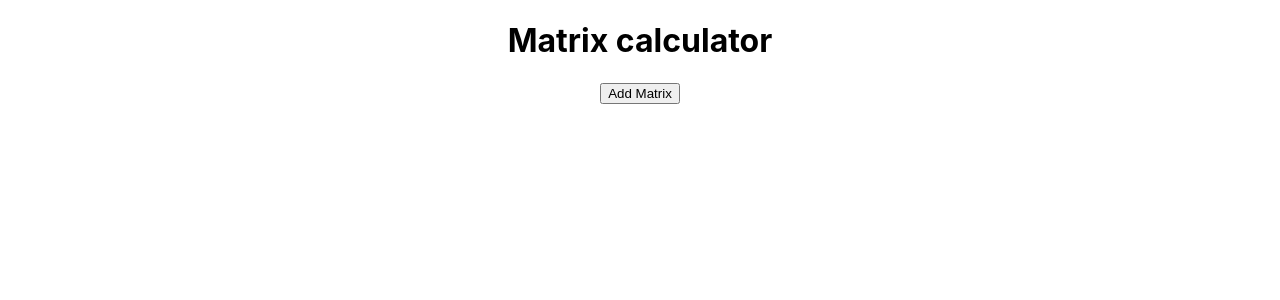
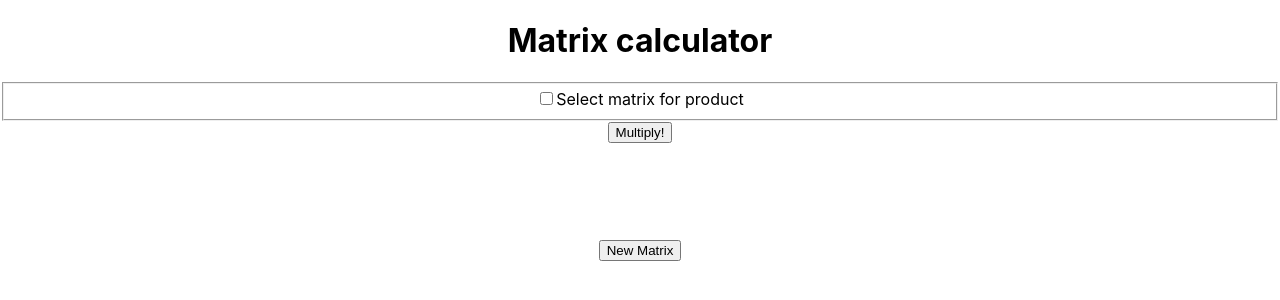
Before and after one commit to NickTaykey/matrix-lab, a React (Create React App) app: page / in a window 1280 px wide. Shown: the top 300 px of the page. Built offline with nearby package versions, Linux system fonts and the light colour scheme.

Commit message:
Implement matrix selection strategy for product

```diff
--- a/src/Matrix.js
+++ b/src/Matrix.js
@@ -40,11 +40,23 @@ const Matrix = (props) => {
       style={{
         display: 'inline-flex',
         flexDirection: 'column',
-        border: '1px solid gray',
-        padding: '16px',
+        padding: '2rem',
+        margin: '2rem',
         border: `5px solid ${props.color}`,
       }}
     >
+      {props.isSelectionModeOn && (
+        <input
+          type="checkbox"
+          checked={props.selected}
+          onChange={() => {
+            props.dispatchMatrixArray({
+              type: 'TOGGLE_MATRIX_SELECTION_STATE',
+              payload: { id: props.id },
+            });
+          }}
+        />
+      )}
       <header style={{ display: 'flex', justifyContent: 'center' }}>
         <fieldset>
           <label htmlFor="rows-input">Rows</label>
--- /dev/null
+++ b/src/MatrixSelectionMenu.js
@@ -0,0 +1,32 @@
+const MatrixSelectionMenu = ({ toggleSelectionMode, matrixArray }) => (
+  <header>
+    <fieldset>
+      <input
+        onClick={() => toggleSelectionMode((current) => !current)}
+        id="matrix-seletion-toggler"
+        type="checkbox"
+      />
+      <label htmlFor="matrix-seletion-toggler">Select matrix for product</label>
+    </fieldset>
+    <section>
+      {matrixArray
+        .filter((m) => m.selected)
+        .map((m) => (
+          <span
+            key={m.color}
+            style={{
+              backgroundColor: m.color,
+              display: 'inline-block',
+              borderRadius: '100%',
+              width: '25px',
+              height: '25px',
+              marginRight: '5px',
+            }}
+          ></span>
+        ))}
+    </section>
+    <button>Multiply!</button>
+  </header>
+);
+
+export default MatrixSelectionMenu;
--- a/src/Menu.js
+++ b/src/Menu.js
@@ -1,9 +1,11 @@
 import matrixArrayReducer from './menu_helpers';
-import { useReducer } from 'react';
+import { useReducer, useState } from 'react';
 import Matrix from './Matrix';
+import MatrixSelectionMenu from './MatrixSelectionMenu';
 
 const Menu = () => {
   const [matrixArray, dispatchMatrixArray] = useReducer(matrixArrayReducer, []);
+  const [isSelectionModeOn, toggleSelectionMode] = useState(false);
 
   const createMatrix = () => {
     dispatchMatrixArray({ type: 'ADD_MATRIX' });
@@ -12,16 +14,27 @@ const Menu = () => {
   return (
     <>
       <h1>Matrix calculator</h1>
-      <main>
+      <MatrixSelectionMenu
+        toggleSelectionMode={toggleSelectionMode}
+        matrixArray={matrixArray}
+      />
+      <main
+        style={{
+          border: isSelectionModeOn ? '4px solid blue' : 'none',
+          padding: '2rem',
+          margin: '4rem',
+        }}
+      >
         {matrixArray.map((mat) => (
           <Matrix
             dispatchMatrixArray={dispatchMatrixArray}
+            isSelectionModeOn={isSelectionModeOn}
             key={mat.id}
             {...mat}
           />
         ))}
+        <button onClick={createMatrix}>New Matrix</button>
       </main>
-      <button onClick={createMatrix}>Add Matrix</button>
     </>
   );
 };
--- a/src/menu_helpers.js
+++ b/src/menu_helpers.js
@@ -8,17 +8,24 @@ const matrixArrayReducer = (state, action) => {
       return [
         ...state,
         {
+          matrix: new Array(3).fill(new Array(3).fill('')),
           id: crypto.randomUUID(),
+          color: genRandomColor(),
+          selected: false,
           nCols: 3,
           nRows: 3,
-          matrix: new Array(3).fill(new Array(3).fill('')),
-          color: genRandomColor(),
         },
       ];
     }
 
     case 'DELETE_MATRIX': {
       return state.filter((m) => m.id !== action.payload.id);
+    }
+
+    case 'TOGGLE_MATRIX_SELECTION_STATE': {
+      return state.map((m) =>
+        m.id === action.payload.id ? { ...m, selected: !m.selected } : m
+      );
     }
 
     case 'UPDATE_MATRIX_VALUE': {
```
Also changed, not shown: src/matrix_helpers.js (added, +18 -0 lines).
